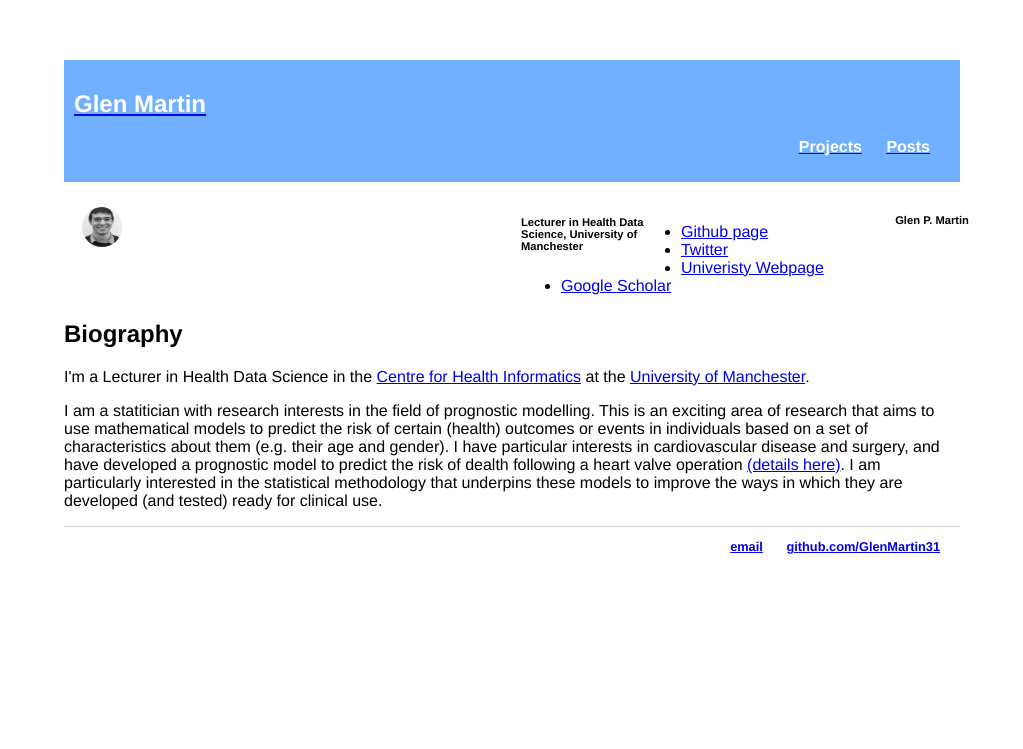
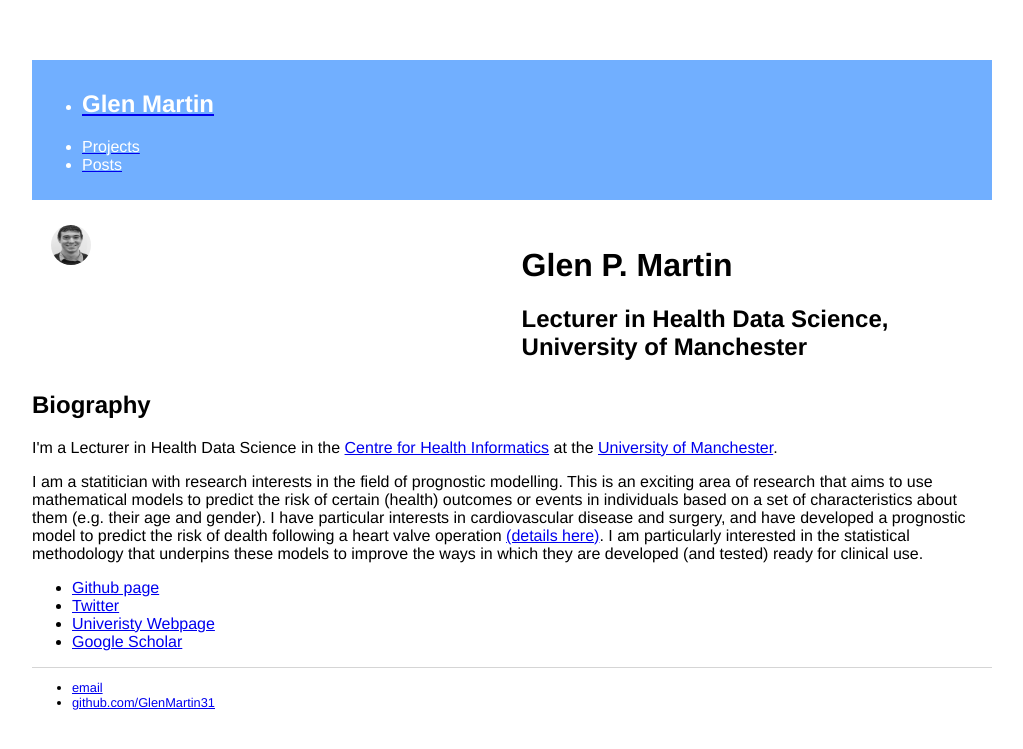
Before and after one commit to GlenMartin31/GlenMartin31.github.io, a Jekyll site: the page built from index.html, in a window 1280 px wide. Shown: the top 749 px of the page, without its empty margins (128-1151 px from the left). Built offline with Jekyll 4.4.1, drawn with Linux system fonts in a browser that asks for light colours.

Commit message:
Format update

```diff
--- a/css/main.css
+++ b/css/main.css
@@ -1,6 +1,6 @@
 body {
     margin: 60px auto;
-    width: 70%;
+    width: 75%;
 	font-family:'Helvetica', 'Arial', 'Sans-Serif';
 	text-align: left;
 	font-size: 1em;
@@ -18,6 +18,7 @@ h2 {
 footer {
     border-top: 1px solid #d5d5d5;
     font-size: .8em;
+	text-align: left;
 }
 .header {
 	padding: 10px;
@@ -40,23 +41,3 @@ footer {
 }
 .left {float:left;width:50%;}
 .right {float:left;width:50%;}
-
-
-nav ul, footer ul {
-    font-family:'Helvetica', 'Arial', 'Sans-Serif';
-    padding: 0px;
-    list-style: none;
-    font-weight: bold;
-	text-align: right;
-}
-nav ul li, footer ul li {
-    display: inline;
-    margin-right: 20px;
-}
-ul.posts {
-    margin: 20px auto 40px;
-    font-size: 1.5em;
-}
-ul.posts li {
-    list-style: none;
-}
--- a/index.html
+++ b/index.html
@@ -6,17 +6,9 @@ title: Home
 	<div class="left">
 		<img src="img/profilepic.jpg" class='iconDetails'>
 	</div>
-
 	<div class="right">
-		<h1 style="float:right;font-size:.7em">Glen P. Martin</h1>
-		<h2 style="font-size:.7em;width:160px;float:left;"> Lecturer in Health Data Science, University of Manchester</h2>
-
-		<ul>
-			<li> <a href="https://github.com/GlenMartin31">Github page</a> </li>
-			<li><a href="https://twitter.com/glen_martin1?lang=en">Twitter</a></li>
-			<li><a href="https://www.research.manchester.ac.uk/portal/glen.martin.html">Univeristy Webpage</a></li>
-			<li><a href="https://scholar.google.co.uk/citations?user=-9-SxiMAAAAJ&hl=en">Google Scholar</a></li>
-		</ul>
+		<h1>Glen P. Martin</h1>
+		<h2> Lecturer in Health Data Science, University of Manchester</h2>
 	</div>
 </div>
 
@@ -31,5 +23,11 @@ title: Home
 	<a href="http://dx.doi.org/10.1136/heartjnl-2017-312489">(details here)</a>. I am particularly interested in the statistical methodology that underpins these models to improve the
 	ways in which they are developed (and tested) ready for clinical use.</p>
 
+	<ul>
+		<li><a href="https://github.com/GlenMartin31">Github page</a> </li>
+		<li><a href="https://twitter.com/glen_martin1?lang=en">Twitter</a></li>
+		<li><a href="https://www.research.manchester.ac.uk/portal/glen.martin.html">Univeristy Webpage</a></li>
+		<li><a href="https://scholar.google.co.uk/citations?user=-9-SxiMAAAAJ&hl=en">Google Scholar</a></li>
+	</ul>
 
 </div>
```
